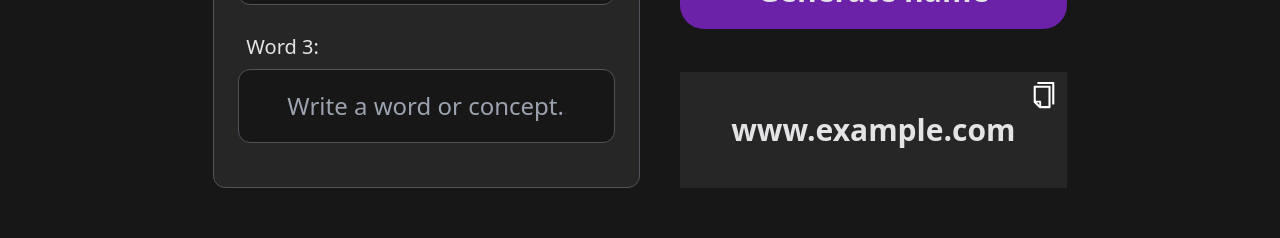
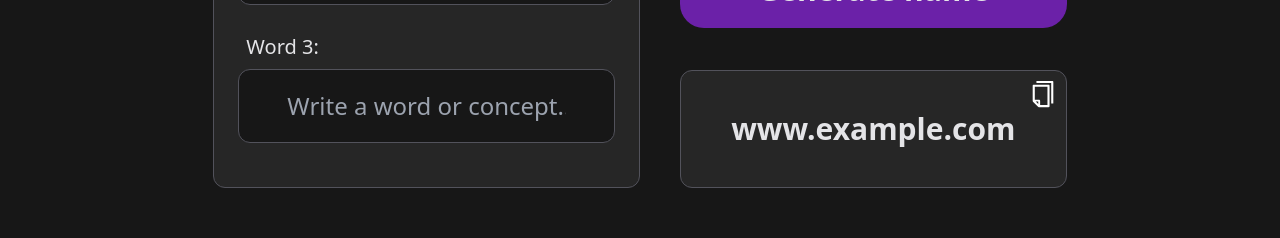
Before and after one commit to gerardmorte/domidea, a React (Vite) app: page / in a window 1280 px wide. Shown: the part 644-882 px from the top of the page. Built offline with nearby package versions, Linux system fonts and the light colour scheme; no server answers.

Commit message:
feact(Generator, Header): add border in the generated name window and link the header logo

```diff
--- a/src/components/Generator.jsx
+++ b/src/components/Generator.jsx
@@ -160,7 +160,7 @@ export default function Generator() {
             backgroundColor={"bg-red-700"}
           />
         </div>
-        <div className="relative slimBoxShadow py-10 px-1 md:p-10 bg-neutral-800 text-2xl md:text-3xl text-center break-words">
+        <div className="relative py-10 px-1 md:p-10 bg-neutral-800 border-zinc-600 border rounded-xl text-2xl md:text-3xl text-center break-words">
           {!isGenerating ? (
             <>
               <button
--- a/src/components/Header.jsx
+++ b/src/components/Header.jsx
@@ -7,7 +7,9 @@ export default function Header() {
       <header className="flex justify-between gap-20 w-10/12 mx-auto py-3 text-white text-3xl">
         <div className="flex flex-row gap-2">
           <FcIdea />
-          <h1 className=" text-purple-600 font-bold">domidea</h1>
+          <a href="/" className="text-purple-600 font-bold">
+            domidea
+          </a>
         </div>
         <a
           href="https://github.com/gerardmorte/domidea"
```
